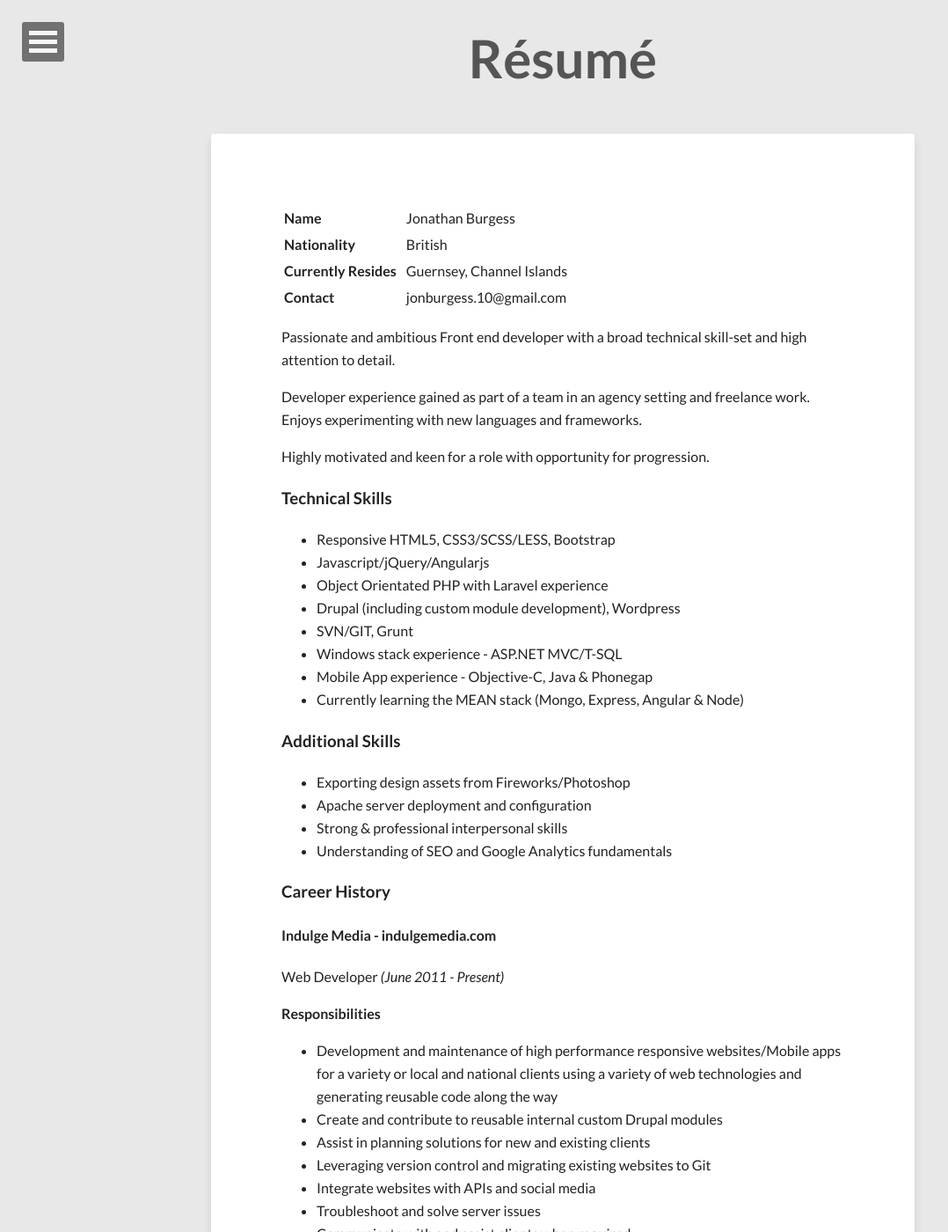
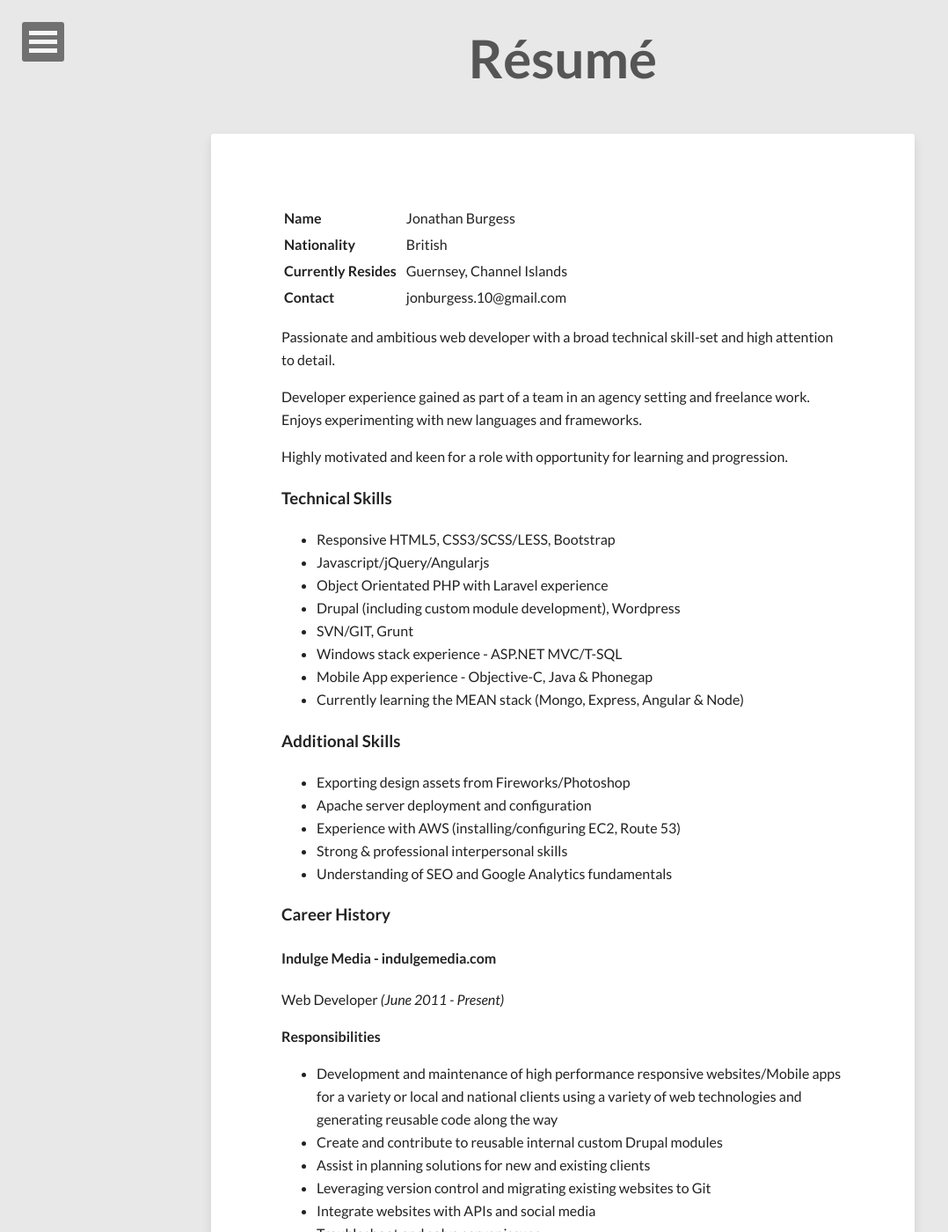
Before and after one commit to jongsy/personal-site-jekyll, a Jekyll site: the page built from cv.md, in a window 1280 px wide and 1400 px high. Shown: the whole window at 88% size, without its empty margins (0-1078 px from the left). Built offline with Jekyll 4.4.1, drawn with Linux system fonts in a browser that asks for light colours; nearby versions of some CDN libraries.

Commit message:
text tweaks

```diff
--- a/cv.md
+++ b/cv.md
@@ -15,11 +15,11 @@ share: false
 |----
 
 
-Passionate and ambitious Front end developer with a broad technical skill-set and high attention to detail.
+Passionate and ambitious web developer with a broad technical skill-set and high attention to detail.
 
 Developer experience gained as part of a team in an agency setting and freelance work. Enjoys experimenting with new languages and frameworks.
 
-Highly motivated and keen for a role with opportunity for progression.
+Highly motivated and keen for a role with opportunity for learning and progression.
 
 
 ### Technical Skills
@@ -37,6 +37,7 @@ Highly motivated and keen for a role with opportunity for progression.
 
 - Exporting design assets from Fireworks/Photoshop
 - Apache server deployment and configuration
+- Experience with AWS (installing/configuring EC2, Route 53)
 - Strong & professional interpersonal skills
 - Understanding of SEO and Google Analytics fundamentals
 
```
Also changed, not shown: images/apple-touch-icon-114x114-precomposed.png, images/apple-touch-icon-144x144-precomposed.png, images/apple-touch-icon-72x72-precomposed.png, images/apple-touch-icon-precomposed.png, images/triangular.png, images/unnamed.png.
